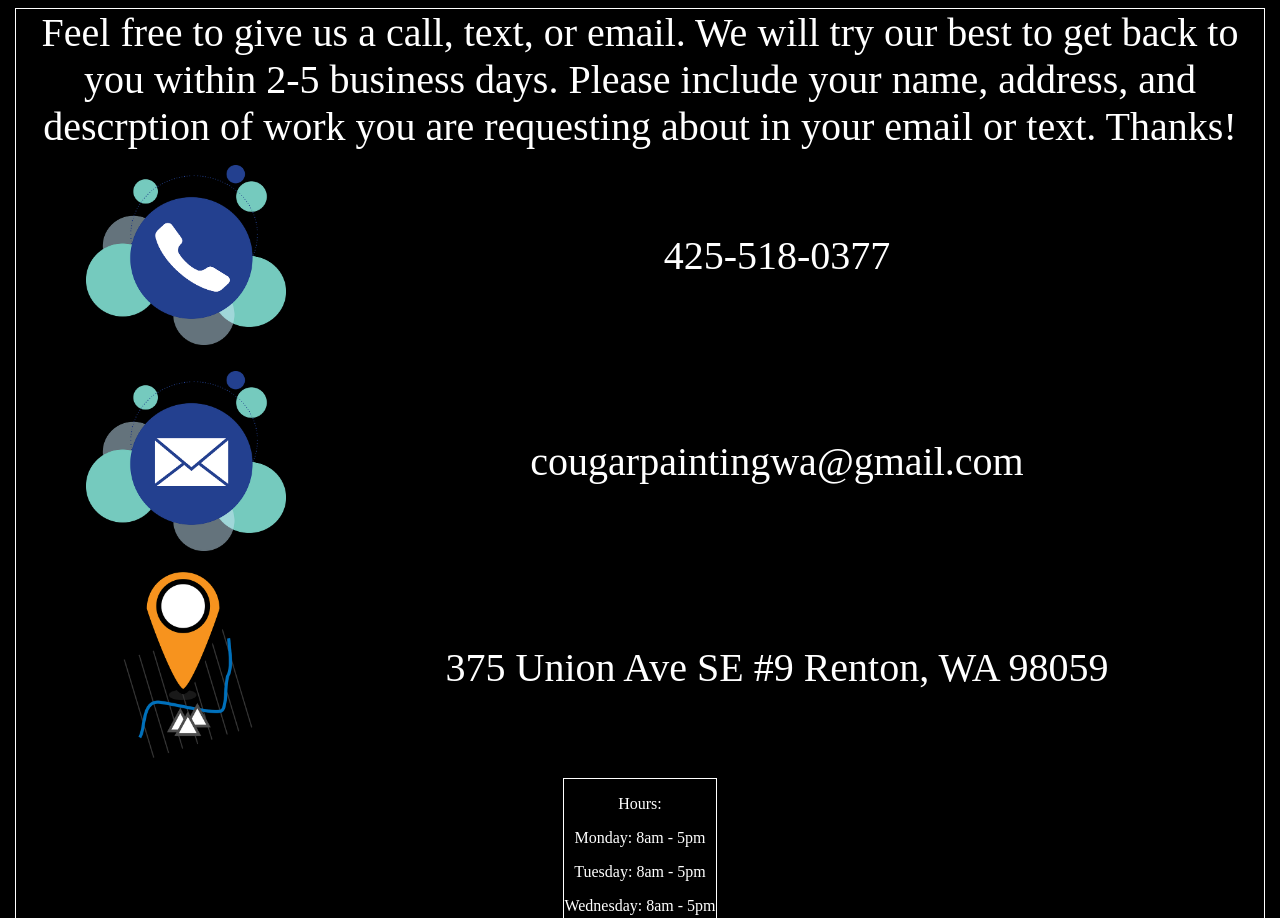
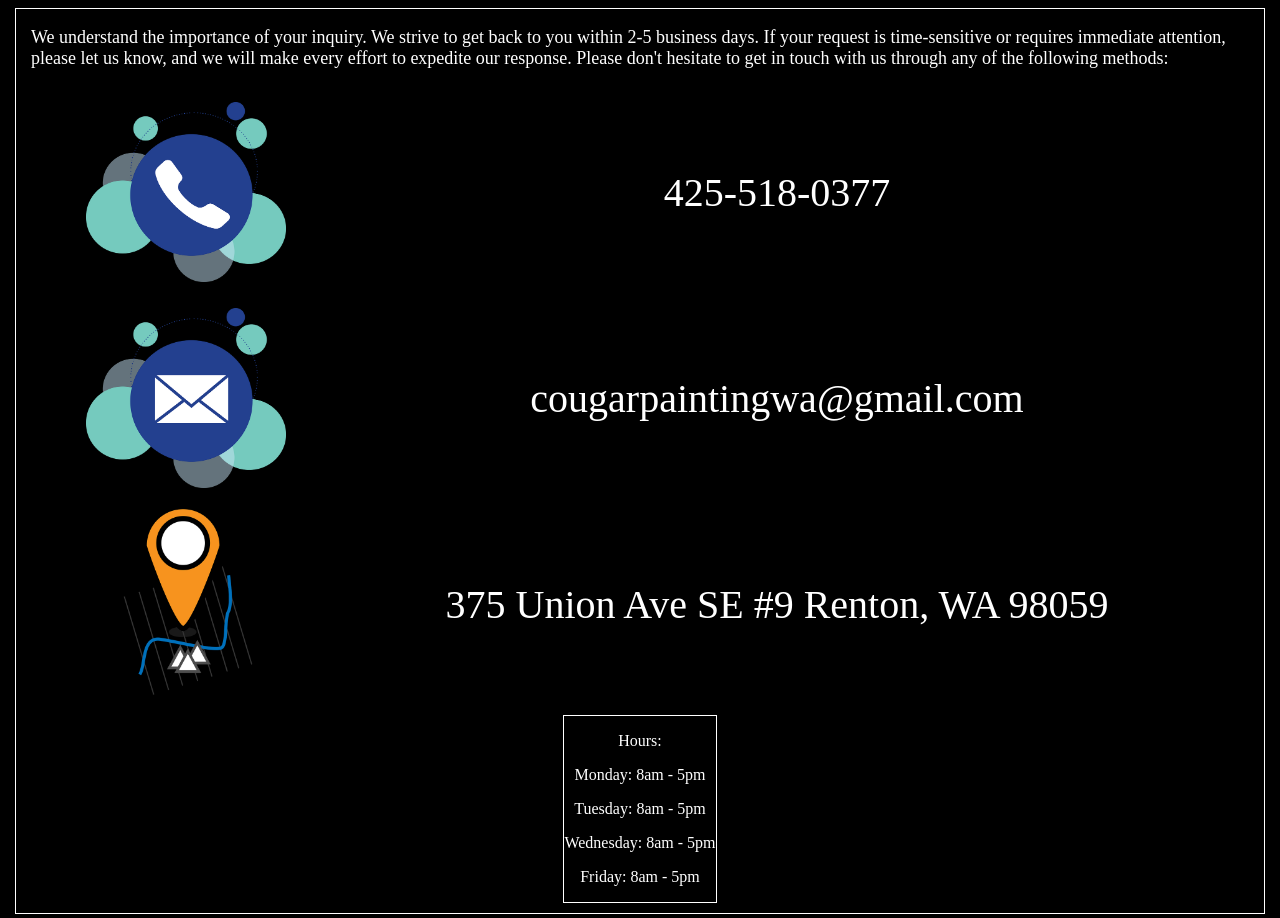
Before and after one commit to IAmAlexPuga/CougarPainting, a website: page Contact.html in a window 1280 px wide. Shown: the part 111-1029 px from the top of the page. Drawn offline with Linux system fonts and the light colour scheme.

Commit message:
updated contact info and fixed some formating

```diff
--- a/Contact.html
+++ b/Contact.html
@@ -12,9 +12,10 @@
 
     <div>
         <div id="content" class="content">
-            <p class="gridTxt" style="text-align: center;">Feel free to give us a call, text, or email.
-                We will try our best to get back to you within 2-5 business days. Please include your name,
-                address, and descrption of work you are requesting about in your email or text. Thanks!</p>
+            <p class="fontDescription">We understand the importance of your inquiry. We strive
+                 to get back to you within 2-5 business days. If your request is time-sensitive or requires immediate
+                  attention, please let us know, and we will make every effort to expedite our response. Please don't
+                  hesitate to get in touch with us through any of the following methods:</p>
             <div class="container">
                 <div>
                     <img class="gridImg" src="/images/phoneLogo.png" alt="Phone Logo">
--- a/public/css/styles.css
+++ b/public/css/styles.css
@@ -5,7 +5,8 @@
 body {
   background-color: black;
   margin: 5px;
-  height: 100%
+  height: 100%;
+  text-align: left;
 }
 
 header {
@@ -142,5 +143,7 @@ ul.navbar {
 }
 
 .fontDescription {
-  font-size: 30px;
+  font-size: 18px;
+  text-align: left;
+  padding-left: 15px;
 }
```
Also changed, not shown: index.html (+1 -1 lines).
